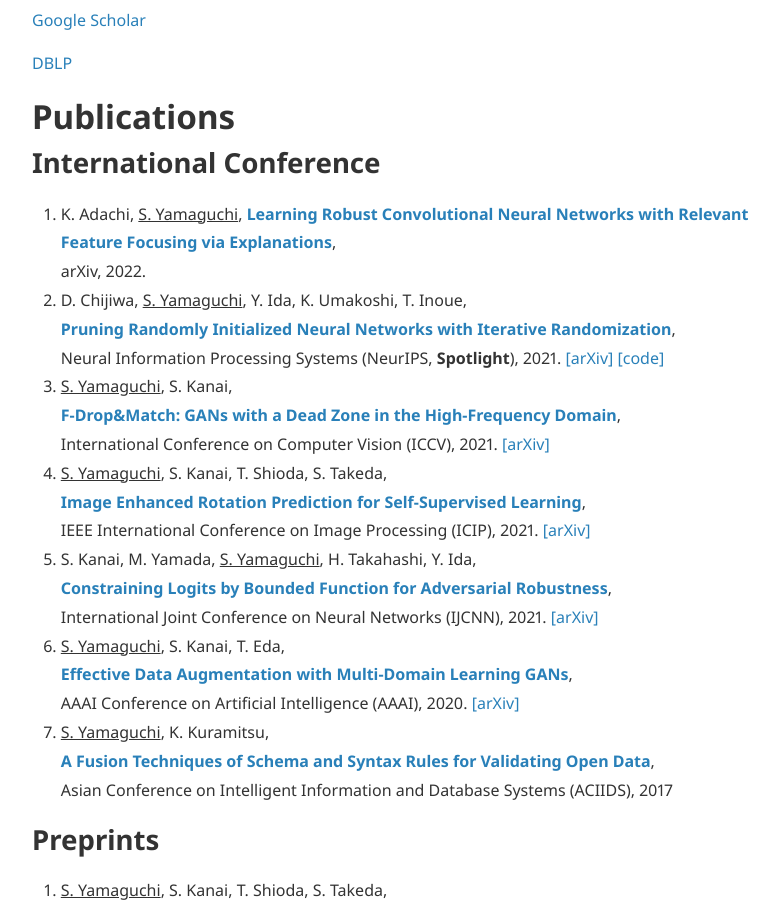
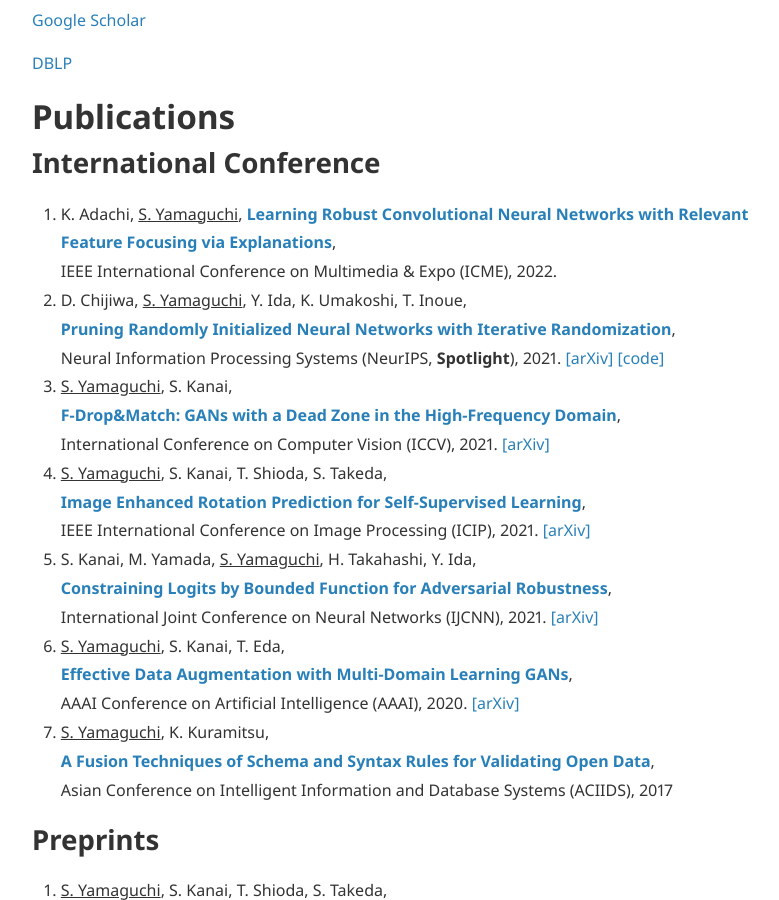
Before and after one commit to yshinya6/yshinya6.github.io, a Jekyll site: the page built from index.md, in a window 1280 px wide and 900 px high, scrolled down 496 px. Shown: the whole window, without its empty margins (240-1019 px from the left). Built offline with Jekyll 4.4.1, drawn with Linux system fonts in a browser that asks for light colours; nearby versions of some CDN libraries.

Commit message:
add icme accepted paper

```diff
--- a/index.md
+++ b/index.md
@@ -27,7 +27,7 @@ My research interests are deep learning and generative adversarial networks.
 ## International Conference
 1. K. Adachi, <u>S. Yamaguchi</u>,
 [**Learning Robust Convolutional Neural Networks with Relevant Feature Focusing via Explanations**](https://arxiv.org/abs/2202.04237),
-arXiv, 2022.
+IEEE International Conference on Multimedia & Expo (ICME), 2022.
 2. D. Chijiwa, <u>S. Yamaguchi</u>, Y. Ida, K. Umakoshi, T. Inoue,
 [**Pruning Randomly Initialized Neural Networks with Iterative Randomization**](https://openreview.net/pdf?id=QCPY2eMXYs),
 Neural Information Processing Systems (NeurIPS, **Spotlight**), 2021. [[arXiv]](https://arxiv.org/abs/2106.09269) [[code]](https://github.com/dchiji-ntt/iterand)
```
